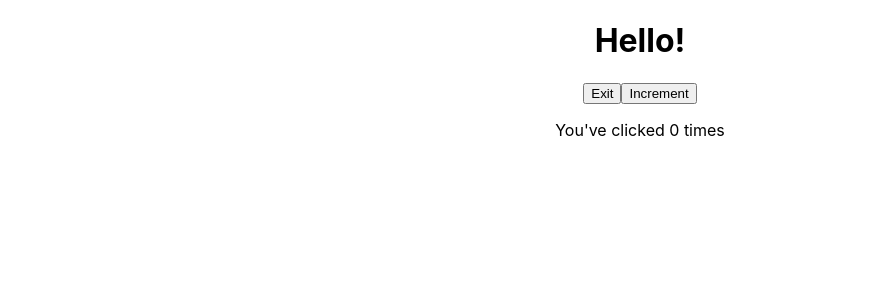
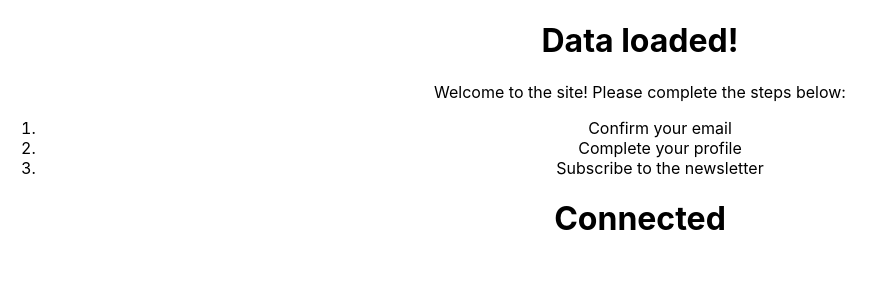
Before and after one commit to Graciekan21/gitpod-learn-react, a React (Create React App) app in the folder my-app/: page / in a window 1280 px wide. Shown: the top 300 px of the page, without its empty margins (0-886 px from the left). Built offline with nearby package versions, Linux system fonts and the light colour scheme.

Commit message:
Added Components and Deleted component

```diff
--- a/my-app/src/App.js
+++ b/my-app/src/App.js
@@ -1,11 +1,12 @@
-import logo from "./logo.svg";
 import "./App.css";
-import StatefulGreetingWithPrevState from "./components/StatefulGreetingWithPrevState";
+import ConditionalRenderingClass from "./components/ConditionalRenderingClass";
+import ConditionalRenderingFunctional from "./components/ConditionalRenderingFunctional";
 
 function App() {
   return (
     <div className="App">
-      <StatefulGreetingWithPrevState />
+      <ConditionalRenderingClass />
+      <ConditionalRenderingFunctional connected={true} />
     </div>
   );
 }
--- /dev/null
+++ b/my-app/src/components/ConditionalRenderingClass.js
@@ -0,0 +1,34 @@
+import React, { Component } from "react";
+
+export class ConditionalRenderingClass extends Component {
+  constructor(props) {
+    super(props);
+
+    this.state = {
+      isLoaded: true,
+      isLoggedIn: true,
+    };
+  }
+
+  render() {
+    return (
+      <div>
+        <h1>{this.state.isLoaded ? "Data loaded!" : "Loading..."}</h1>
+        {this.state.isLoggedIn ? (
+          <div>
+            <p>Welcome to the site! Please complete the steps below:</p>
+            <ol>
+              <li>Confirm your email</li>
+              <li>Complete your profile</li>
+              <li>Subscribe to the newsletter</li>
+            </ol>
+          </div>
+        ) : (
+          <p>Please sign in</p>
+        )}
+      </div>
+    );
+  }
+}
+
+export default ConditionalRenderingClass;
--- /dev/null
+++ b/my-app/src/components/ConditionalRenderingFunctional.js
@@ -0,0 +1,11 @@
+import React from "react";
+
+function ConditionalRenderingFunctional(props) {
+  return (
+    <div>
+      <h1>{props.connected ? "Connected" : "Not Connected"}</h1>
+    </div>
+  );
+}
+
+export default ConditionalRenderingFunctional;
--- a/my-app/src/components/StatefulGreetingWithPrevState.js
+++ /dev/null
@@ -1,60 +0,0 @@
-
-import React from "react";
-
-class StatefulGreetingWithPrevState extends React.Component {
-  constructor(props) {
-    super(props);
-    this.state = {
-      introduction: "Hello!",
-      buttonText: "Exit",
-      count: 0,
-    };
-  }
-
-  handleClick() {
-    this.setState((prevState, prevProps) => {
-      console.log("Previous State:", prevState);
-      console.log("Previous Props:", prevProps);
-      return {
-        introduction:
-          prevState.introduction === "Hello!" ? "Goodbye!" : "Hello!",
-        buttonText: prevState.buttonText === "Exit" ? "Enter" : "Exit",
-      };
-    });
-  }
-
-  increment() {
-    this.setState((prevState, prevProps) => {
-      console.log("Previous State:", prevState);
-      console.log("Previous Props:", prevProps);
-      return {
-        count: prevState.count + 1,
-      };
-    });
-  }
-
-  incrementFive() {
-    this.increment();
-    this.increment();
-    this.increment();
-    this.increment();
-    this.increment();
-  }
-
-  render() {
-    return (
-      <div>
-        <h1>
-          {this.state.introduction} {this.props.greeting}
-        </h1>
-        <button onClick={() => this.handleClick()}>
-          {this.state.buttonText}
-        </button>
-        <button onClick={() => this.increment()}>Increment</button>
-        <p>You've clicked {this.state.count} times</p>
-      </div>
-    );
-  }
-}
-
-export default StatefulGreetingWithPrevState;
```
